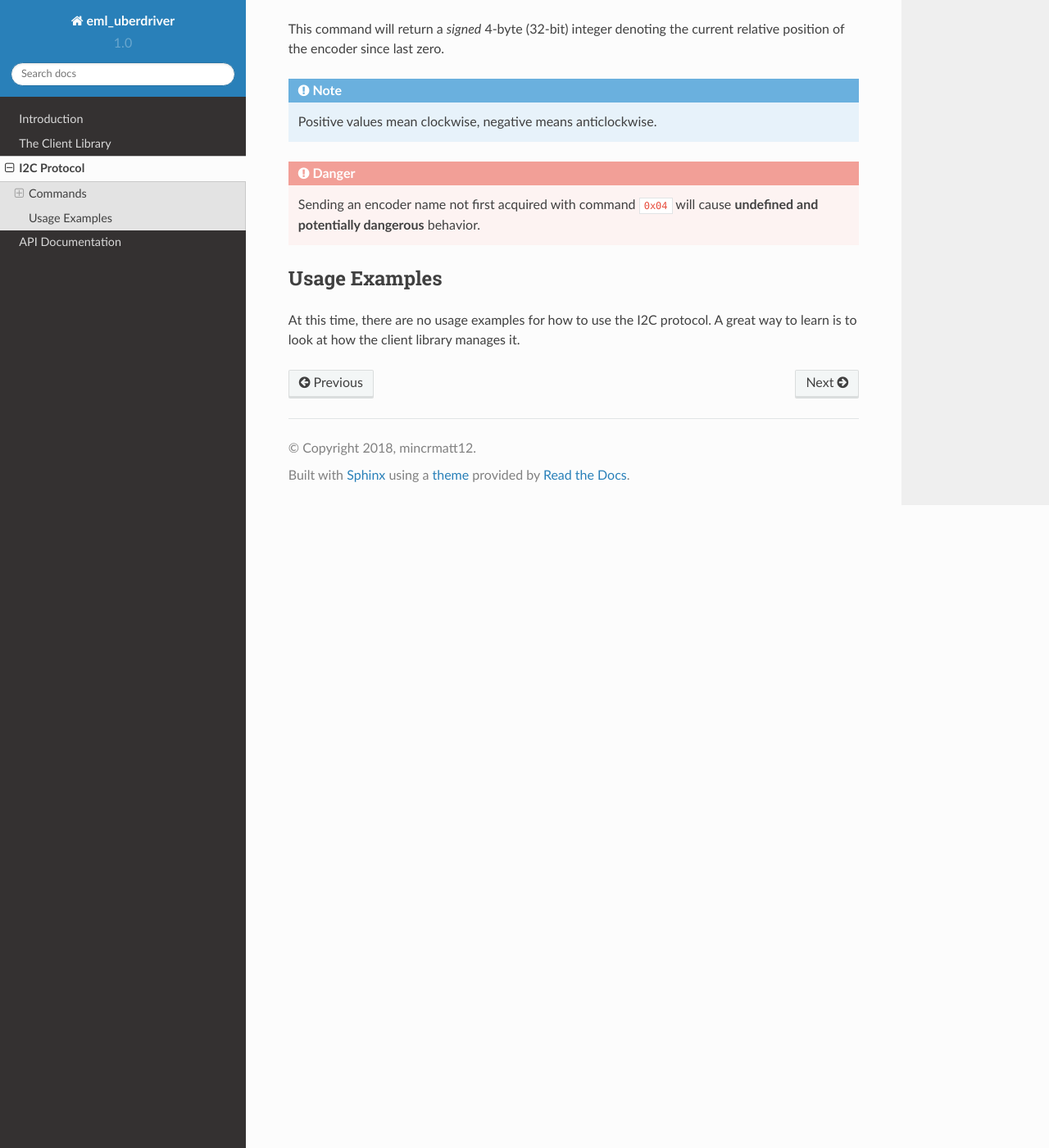
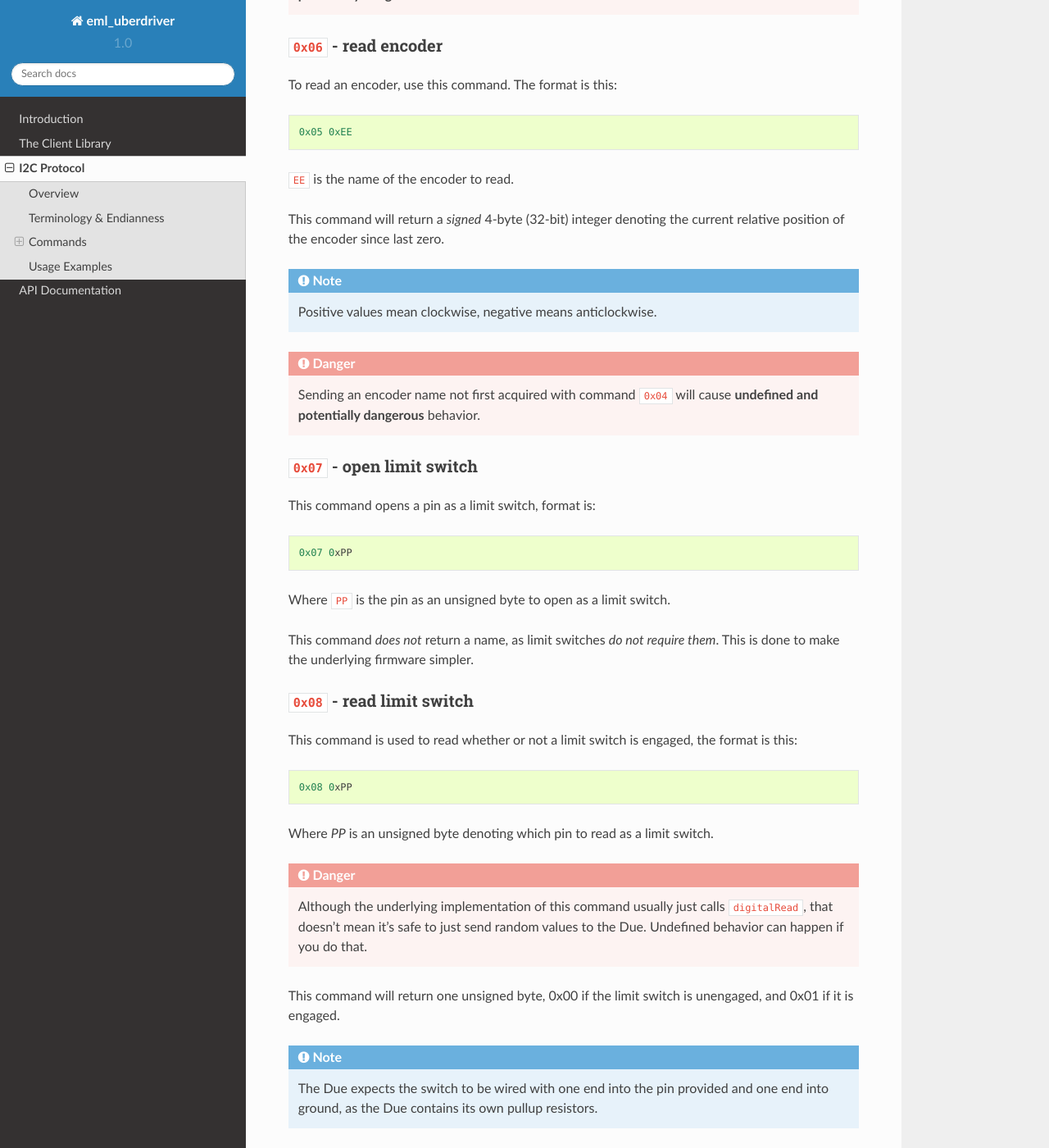
Before and after one commit to teamr3/eml_uberdriver, a Sphinx documentation site: the page built from docs/source/protocol.rst, in a window 1280 px wide and 1400 px high, scrolled down 2274 px. Shown: the whole window at 82% size. Built offline with Sphinx 7.4.7 and the Read the Docs theme 2.0.0, drawn with Linux system fonts in a browser that asks for light colours; some of the changed text lies outside the part shown.

Commit message:
start limit switches

```diff
--- a/docs/source/index.rst
+++ b/docs/source/index.rst
@@ -4,10 +4,6 @@ Project EnaMeL (eml_ubedriver) docs
 
 This is the documentation for project enamel, a system for driving Encoders, Motors and LimitSwitches with an arduino Due and C++.
 The documentation contains the spec for the protocol between the computer and the arduino, as well as how to use the provided C++ client library.
-
-.. warning::
-
-   Implementation of limit switches is ongoing, and the documentation may not reflect its addition until it is complete.
 
 .. toctree::
    :maxdepth: 2
--- a/docs/source/introduction.rst
+++ b/docs/source/introduction.rst
@@ -19,7 +19,7 @@ The supported hardware is as follows:
 
 * Motors over PWM
 * Two-wire encoders
-* Limit switches (standard switches)
+* Limit switches (standard switches, wired with one end to arduino and one end to ground)
 
 Setup
 -----
--- a/docs/source/protocol.rst
+++ b/docs/source/protocol.rst
@@ -1,6 +1,9 @@
 ============
 I2C Protocol
 ============
+
+Overview
+--------
 
 The eml_uberdriver protocol is designed for Encoders, Motors and Limitswitches.
 
@@ -8,7 +11,13 @@ The device is *not* register based, and instead works more like a UART protocol
 
 In order to send commands to the device, one byte indicating the command type is sent, followed by the command payload (arguments)
 
-The commands are as follows:
+Terminology & Endianness
+------------------------
+
+In this chapter, the term RETURNS is used when the Due will give a value upon requesting (via I2C) AFTER the command returning
+something completes. The Due is a little-endian device, and so all integers (unless otherwise specified) should be sent as little-endian.
+
+Names are usually numbers used to refer to resources provided by the Due, instead of sending pins every single time.
 
 Commands
 --------
@@ -95,6 +104,36 @@ This command will return a *signed* 4-byte (32-bit) integer denoting the current
 
     Sending an encoder name not first acquired with command ``0x04`` will cause **undefined and potentially dangerous** behavior.
 
+``0x07`` - open limit switch
+~~~~~~~~~~~~~~~~~~~~~~~~~~~~
+
+This command opens a pin as a limit switch, format is: ::
+
+    0x07 0xPP
+Where ``PP`` is the pin as an unsigned byte to open as a limit switch.
+
+This command *does not* return a name, as limit switches *do not require them*. This is done
+to make the underlying firmware simpler.
+
+``0x08`` - read limit switch
+~~~~~~~~~~~~~~~~~~~~~~~~~~~~
+
+This command is used to read whether or not a limit switch is engaged, the format is this: ::
+
+    0x08 0xPP
+Where `PP` is an unsigned byte denoting which pin to read as a limit switch.
+
+.. danger::
+
+    Although the underlying implementation of this command usually just calls ``digitalRead``, that doesn't mean it's safe to just
+    send random values to the Due. Undefined behavior can happen if you do that.
+
+This command will return one unsigned byte, 0x00 if the limit switch is unengaged, and 0x01 if it is engaged.
+
+.. note::
+
+    The Due expects the switch to be wired with one end into the pin provided and one end into ground, as the Due contains its own
+    pullup resistors.
 
 Usage Examples
 --------------
```
Also changed, not shown: docs/source/client.rst (+26 -1 lines), docs/source/clientfulldoc.rst (+15 -1 lines).
